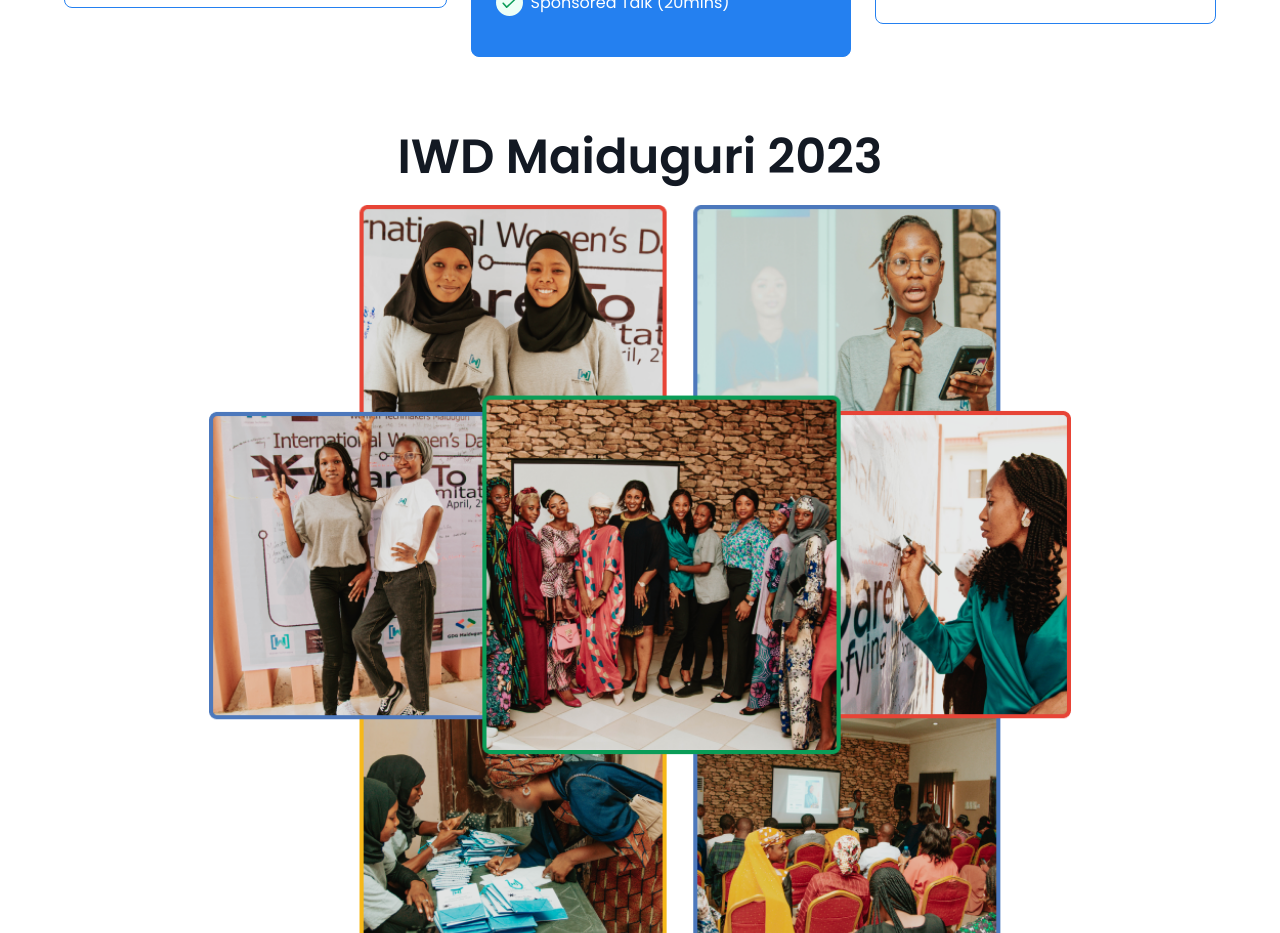
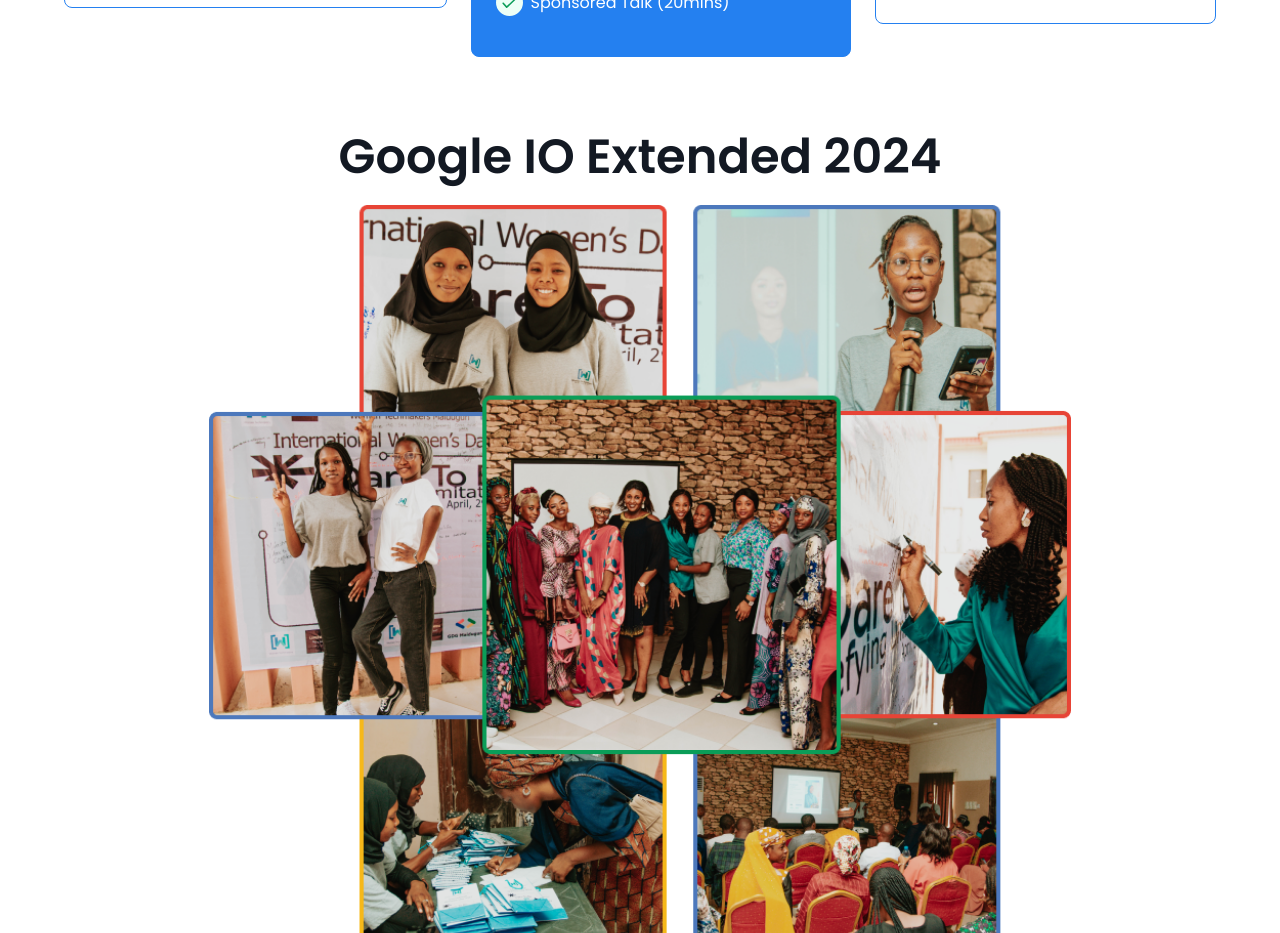
Before and after one commit to foriusman/DavFest, a React (Vite) app: page / in a window 1280 px wide. Shown: the part 1980-2913 px from the top of the page. Built offline with nearby package versions, Linux system fonts and the light colour scheme.

Commit message:
Update Recap.jsx
recap update

```diff
--- a/src/components/Recap.jsx
+++ b/src/components/Recap.jsx
@@ -2,9 +2,9 @@ import back from '../assets/images/bg2.png';
 
 const Recap = () => (
   <section className='flex flex-col gap-6 p-6'>
-    <h2 className='text-center text-5xl font-semibold'>IWD Maiduguri 2023</h2>
+    <h2 className='text-center text-5xl font-semibold'>Google IO Extended 2024</h2>
     <div className='w-[70%] m-auto'>
-      <img src={back} alt="Dev fest pictures" />
+      <img src={back} alt="ioextend pictures" />
     </div>
   </section>
 );
```
